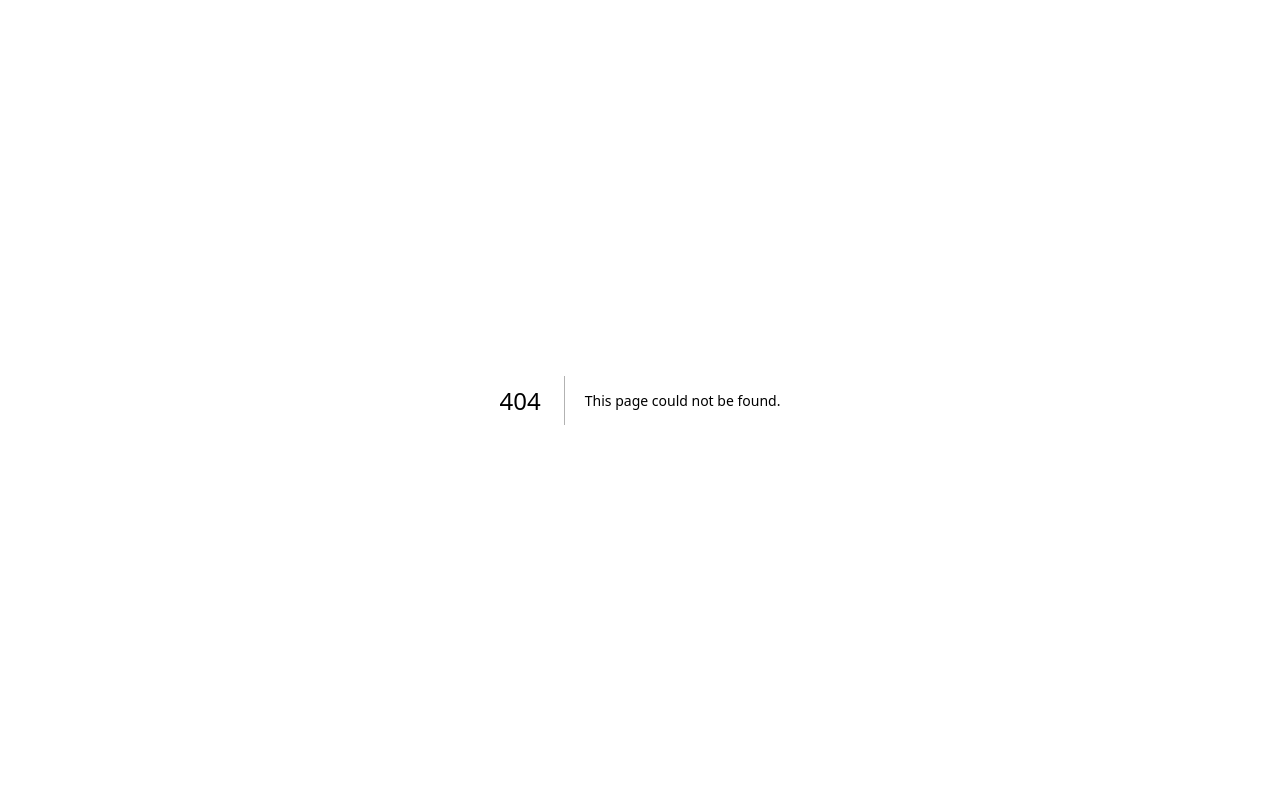
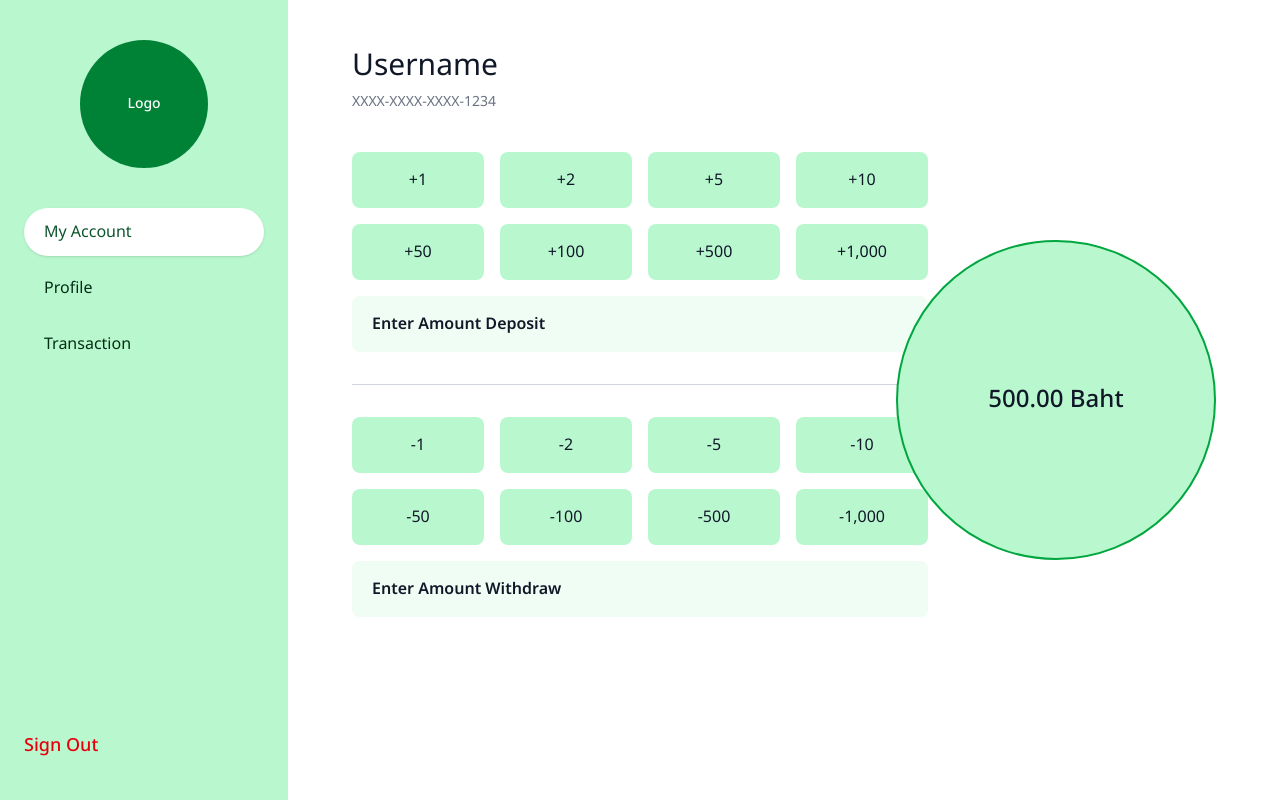
Before and after one commit to CarolinaSmasho/ToC-Assignment-Front, a Next.js app: page /MainMenu in a window 1280 px wide. Before the commit this address had no page. Built offline with nearby package versions, Linux system fonts and the light colour scheme.

Commit message:
Profile page

```diff
--- /dev/null
+++ b/app/MainMenu/page.tsx
@@ -0,0 +1,118 @@
+"use client";
+
+import { useState } from "react";
+import Sidebar from "@/components/Sidebar";
+
+const AMOUNTS = [1, 2, 5, 10, 50, 100, 500, 1000];
+
+export default function MainMenu() {
+  const [balance, setBalance] = useState(500);
+  const [depositAmount, setDepositAmount] = useState("");
+  const [withdrawAmount, setWithdrawAmount] = useState("");
+
+  const bump = (
+    setter: React.Dispatch<React.SetStateAction<string>>,
+    amount: number
+  ) => setter((prev) => String((Number(prev) || 0) + amount));
+
+  const handleDeposit = () => {
+    const value = Number(depositAmount);
+    if (!value) return;
+    setBalance((prev) => prev + value);
+    setDepositAmount("");
+  };
+
+  const handleWithdraw = () => {
+    const value = Number(withdrawAmount);
+    if (!value) return;
+    setBalance((prev) => prev - Math.abs(value));
+    setWithdrawAmount("");
+  };
+
+  return (
+    <div className="flex min-h-screen bg-white">
+      <Sidebar />
+
+      <main className="relative flex flex-1 flex-col px-16 py-12">
+        <h1 className="text-3xl text-gray-900">Username</h1>
+        <p className="mt-2 text-sm text-gray-500">XXXX-XXXX-XXXX-1234</p>
+
+        <div className="mt-10 max-w-xl">
+          <div className="grid grid-cols-4 gap-4">
+            {AMOUNTS.map((amount) => (
+              <button
+                key={`deposit-${amount}`}
+                type="button"
+                onClick={() => bump(setDepositAmount, amount)}
+                className="rounded-lg bg-green-200 py-4 text-center text-gray-900 hover:bg-green-300"
+              >
+                +{amount.toLocaleString()}
+              </button>
+            ))}
+          </div>
+
+          <div className="mt-4 flex items-center rounded-lg bg-green-50 pr-2">
+            <input
+              type="text"
+              value={depositAmount}
+              onChange={(e) => setDepositAmount(e.target.value)}
+              onKeyDown={(e) => e.key === "Enter" && handleDeposit()}
+              placeholder="Enter Amount Deposit"
+              className="w-full bg-transparent px-5 py-4 font-semibold text-gray-900 placeholder:font-semibold placeholder:text-gray-900 focus:outline-none"
+            />
+            {depositAmount && (
+              <button
+                type="button"
+                onClick={handleDeposit}
+                className="shrink-0 rounded-md bg-green-200 px-4 py-2 text-sm font-semibold text-gray-900 hover:bg-green-300"
+              >
+                Enter
+              </button>
+            )}
+          </div>
+
+          <hr className="my-8 border-gray-300" />
+
+          <div className="grid grid-cols-4 gap-4">
+            {AMOUNTS.map((amount) => (
+              <button
+                key={`withdraw-${amount}`}
+                type="button"
+                onClick={() => bump(setWithdrawAmount, amount)}
+                className="rounded-lg bg-green-200 py-4 text-center text-gray-900 hover:bg-green-300"
+              >
+                -{amount.toLocaleString()}
+              </button>
+            ))}
+          </div>
+
+          <div className="mt-4 flex items-center rounded-lg bg-green-50 pr-2">
+            <input
+              type="text"
+              value={withdrawAmount}
+              onChange={(e) => setWithdrawAmount(e.target.value)}
+              onKeyDown={(e) => e.key === "Enter" && handleWithdraw()}
+              placeholder="Enter Amount Withdraw"
+              className="w-full bg-transparent px-5 py-4 font-semibold text-gray-900 placeholder:font-semibold placeholder:text-gray-900 focus:outline-none"
+            />
+            {withdrawAmount && (
+              <button
+                type="button"
+                onClick={handleWithdraw}
+                className="shrink-0 rounded-md bg-green-200 px-4 py-2 text-sm font-semibold text-gray-900 hover:bg-green-300"
+              >
+                Enter
+              </button>
+            )}
+          </div>
+        </div>
+
+        <div className="pointer-events-none absolute right-16 top-1/2 flex h-80 w-80 -translate-y-1/2 items-center justify-center rounded-full border-2 border-green-600 bg-green-200">
+          <span className="text-2xl font-medium text-gray-900">
+            {balance.toFixed(2)} Baht
+          </span>
+        </div>
+      </main>
+    </div>
+  );
+}
--- /dev/null
+++ b/app/Profile/page.tsx
@@ -0,0 +1,40 @@
+// app/profile/page.tsx
+import Sidebar from "@/components/Sidebar";
+
+type ProfileField = {
+  label: string;
+  value: string;
+};
+
+const PROFILE_FIELDS: ProfileField[] = [
+  { label: "Username", value: "Username" },
+  { label: "Email", value: "s***k@company.com" },
+  { label: "Date of Birth", value: "XX/XX/25XX" },
+  { label: "Tel.", value: "XXX-XXX-4567" },
+  {
+    label: "Address",
+    value: "XXX ซอยลาดกระบัง 19 ถนนลาดกระบัง แขวงลาดกระบัง เขตลาดกระบัง กรุงเทพฯ",
+  },
+  { label: "Credit card", value: "XXXX-XXXX-XXXX-1234" },
+];
+
+export default function ProfilePage() {
+  return (
+    <div className="flex min-h-screen bg-white">
+      <Sidebar />
+
+      <main className="flex-1 px-16 py-12">
+        <h1 className="text-3xl text-gray-900">Profile</h1>
+
+        <dl className="mt-12 grid max-w-3xl grid-cols-[180px_1fr] gap-y-10">
+          {PROFILE_FIELDS.map((field) => (
+            <div key={field.label} className="contents">
+              <dt className="text-lg text-gray-900">{field.label}</dt>
+              <dd className="text-lg text-gray-900">{field.value}</dd>
+            </div>
+          ))}
+        </dl>
+      </main>
+    </div>
+  );
+}
--- a/components/Sidebar.tsx
+++ b/components/Sidebar.tsx
@@ -4,8 +4,8 @@ import Link from "next/link";
 import { usePathname } from "next/navigation";
 
 const NAV_ITEMS = [
-  { label: "My Account", href: "/Login" },
-  { label: "Profile", href: "/profile" },
+  { label: "My Account", href: "/MainMenu" },
+  { label: "Profile", href: "/Profile" },
   { label: "Transaction", href: "/transaction" },
 ];
 
```
